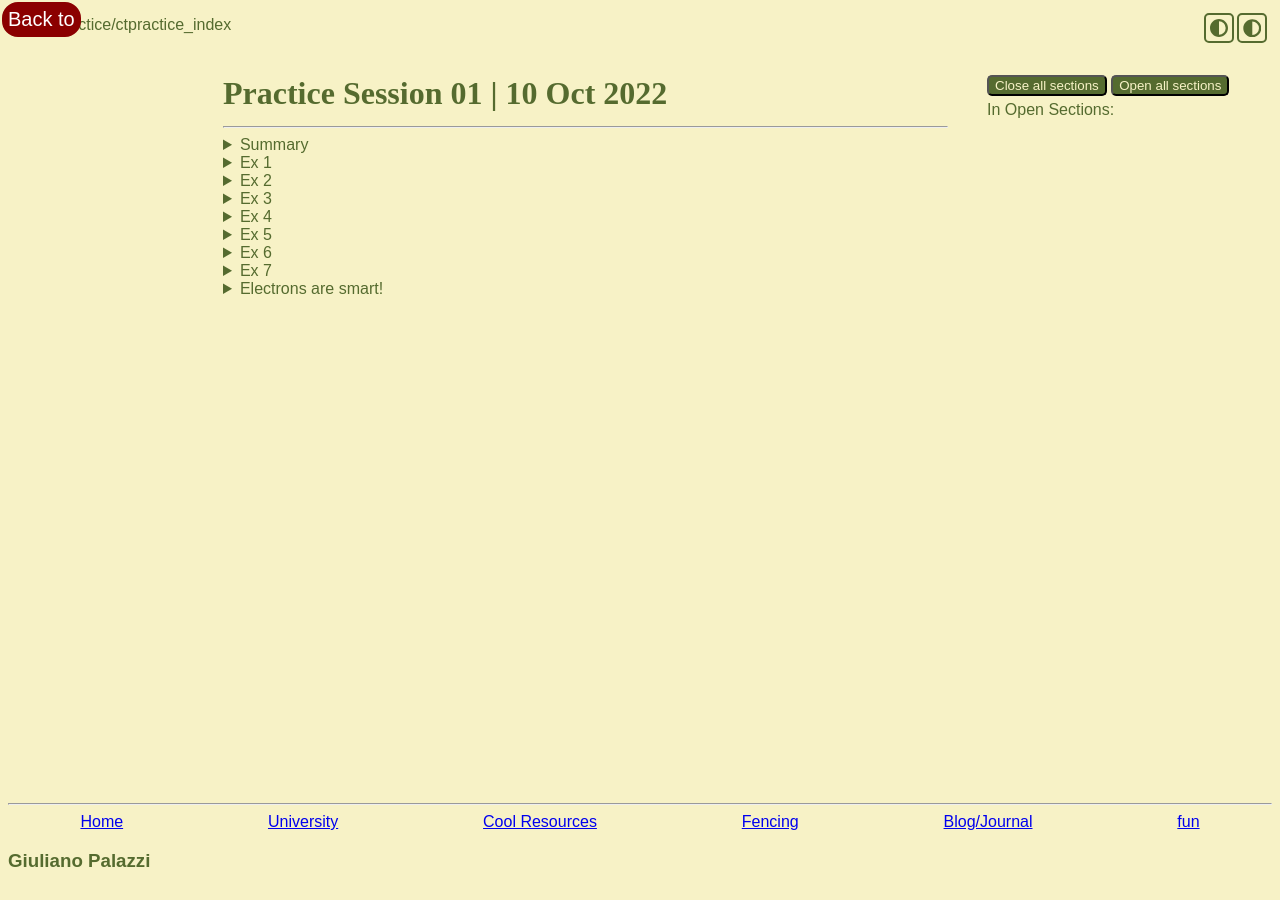
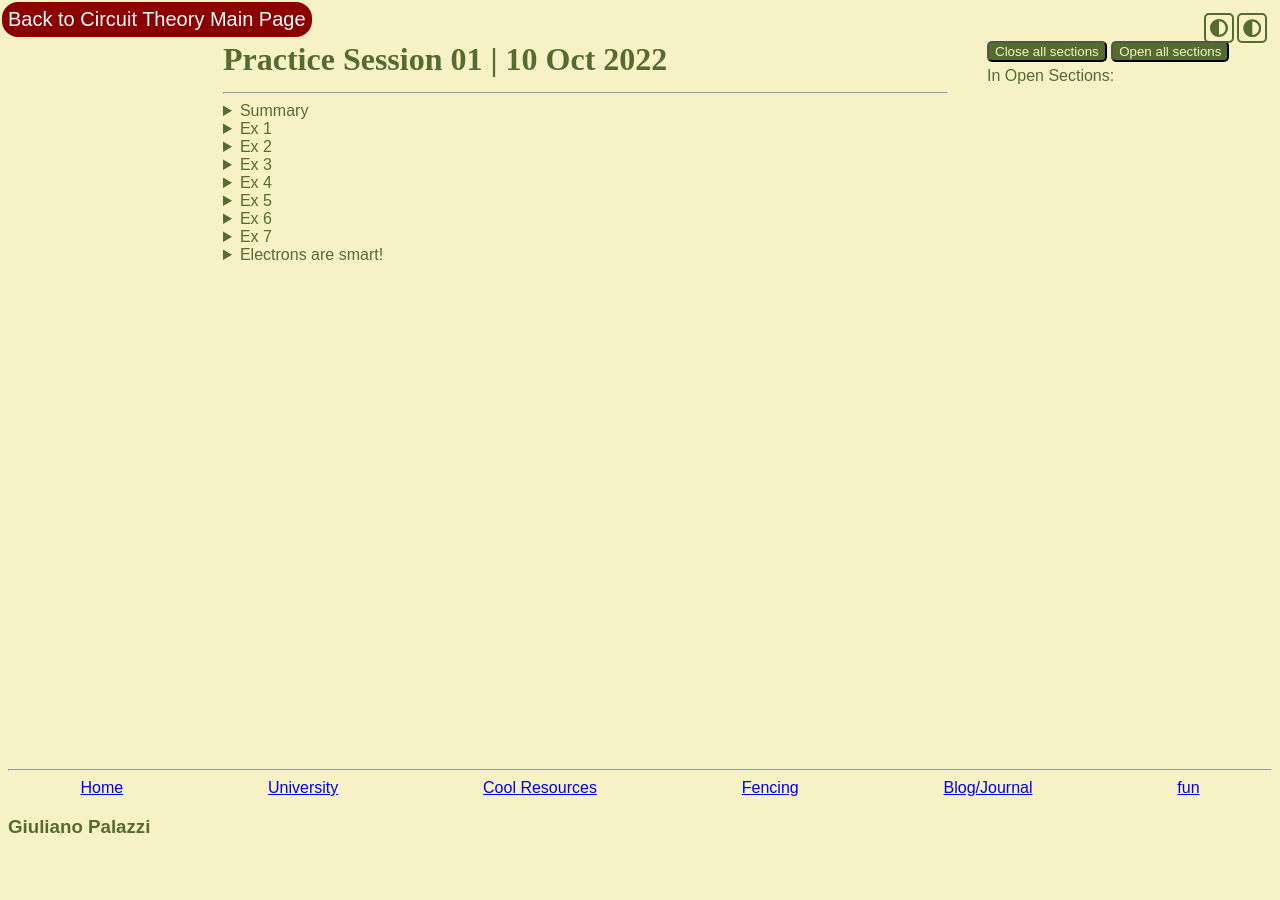
Before and after one commit to GiulianoPalazzi/giulianopalazzi.github.io, a Jekyll site: the page built from uni/ct/practice/practice01.md, in a window 1280 px wide and 900 px high. Built offline with Jekyll 4.4.1, drawn with Linux system fonts in a browser that asks for light colours; nearby versions of some CDN libraries.

Commit message:
fixed automatic backlink for allnotes pages and also practice pages

```diff
--- a/_layouts/bare.html
+++ b/_layouts/bare.html
@@ -4,18 +4,26 @@
   <body>
     {% if page.backlink or layout.backlink %}
       {% include backlink.html %}
-{% elsif page.layout == "note" %}
+
+    <!-- Using contains instead of and explicit == because the layout
+     'allnotes' should also get an automatic back link to the index page
+     of the subject -->
+    {% elsif page.layout contains "note" %}
       {%assign backlink = page.url | remove: ".html"%}
       {%assign filename = page.name | remove: ".md"%}
+      {% if backlink contains "/notes/" %}
         {%assign subject = backlink | remove: filename | remove: "notes/"| remove: "/uni/" | remove: "/"%}
         {%assign backlink = backlink | remove: filename | remove: "notes/" | append: subject | append: "_index"%}
+      {% else %}
+        {%assign subject = backlink | remove: filename | remove: "practice/"| remove: "/uni/" | remove: "/"%}
+        {%assign backlink = backlink | remove: filename | remove: "practice/" | append: subject | append: "_index"%}
+      {% endif %}
       {% for file in site.pages %}
         {% if file.url contains backlink %}
           {% assign backlinktitle = file.title | append: " Main Page" %}
           {% break %}
         {% endif %}
       {% endfor %}
-  <p>{{backlink}}</p>
 
       {% include backlink.html backlink = backlink backlinktitle = backlinktitle %}
     {% endif %}
```
Lines whose indentation alone changed are shown as unchanged.
